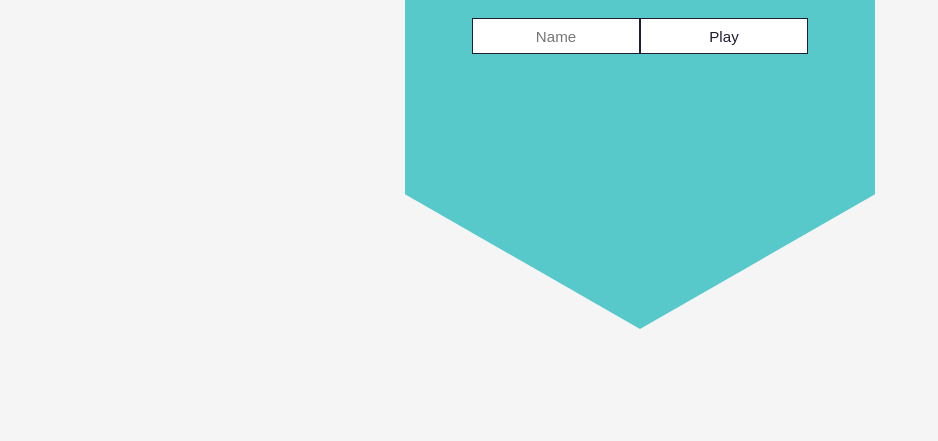
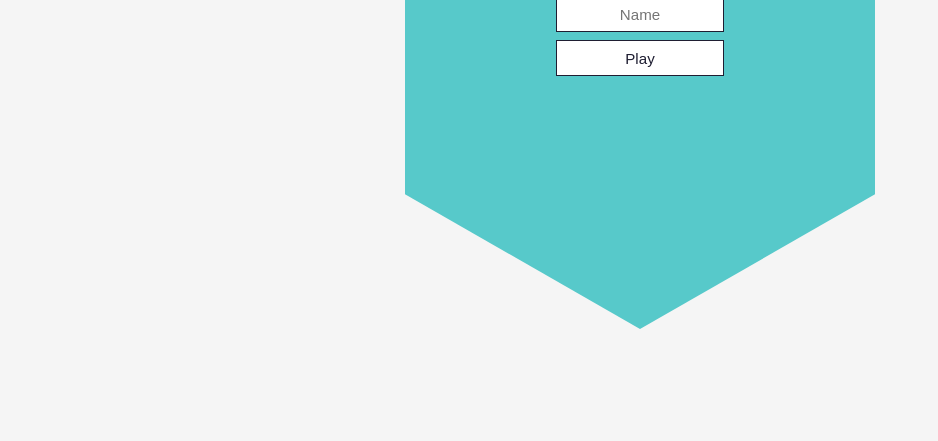
Before and after one commit to jeltehomminga/frontmen-quiz, a Gatsby site: page / in a window 1280 px wide. Shown: the part 359-800 px from the top of the page, without its empty margins (0-938 px from the left). Built offline with nearby package versions, Linux system fonts and the light colour scheme; Gatsby itself is replaced by a stand-in of ours.

Commit message:
form flex style

```diff
--- a/src/components/Start.jsx
+++ b/src/components/Start.jsx
@@ -29,7 +29,7 @@ class Start extends Component {
             </span>
           </h1>
 
-          <form onSubmit={this.handleSubmit}>
+          <form className="flex-column" onSubmit={this.handleSubmit}>
             <input
               type="text"
               className="input-field"
```
